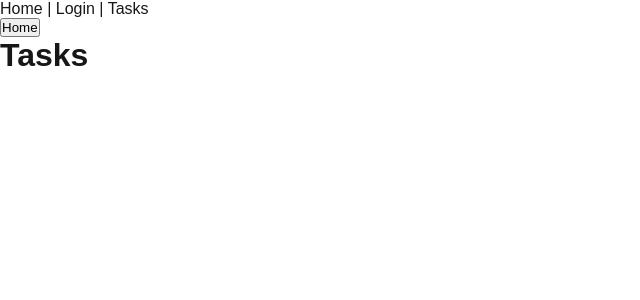
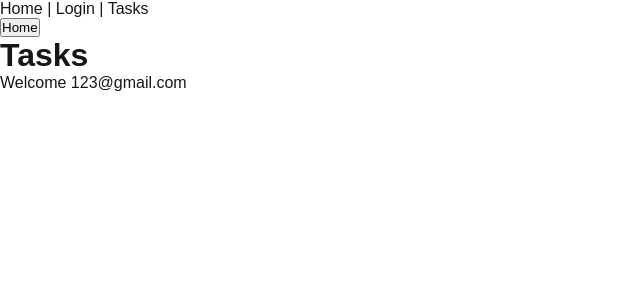
Before and after one commit to JoeArias1121/to-do-list, a Next.js app: page /tasks in a window 1280 px wide. Shown: the top 300 px of the page, without its empty margins (0-640 px from the left). Built offline with nearby package versions, Linux system fonts and the light colour scheme.

Commit message:
added basic login functionality

```diff
--- a/src/app/tasks/page.tsx
+++ b/src/app/tasks/page.tsx
@@ -1,15 +1,28 @@
 "use client";
+import { useState, useEffect } from "react";
 import Link from "next/link";
 import { useRouter } from "next/navigation";
 
 export default function Tasks() {
+  const [user, setUser] = useState<string | null>(null);
   const router = useRouter();
+
+  useEffect(() => {
+    const loggedInUser = "123@gmail.com"
+    if (loggedInUser === "123@gmail.com") {
+      setUser(loggedInUser as string)
+    } else {
+      router.push('/login')
+    }
+  }, [])
+
   return (
     <>
       <Link href='../'>
         <button>Home</button>
       </Link>
       <h1>Tasks</h1>
+      { user ? <p>Welcome {user}</p> : <p>Loading...</p> }
     </>
   );
 }
```
Also changed, not shown: src/app/login/page.tsx (+4 -4 lines).
